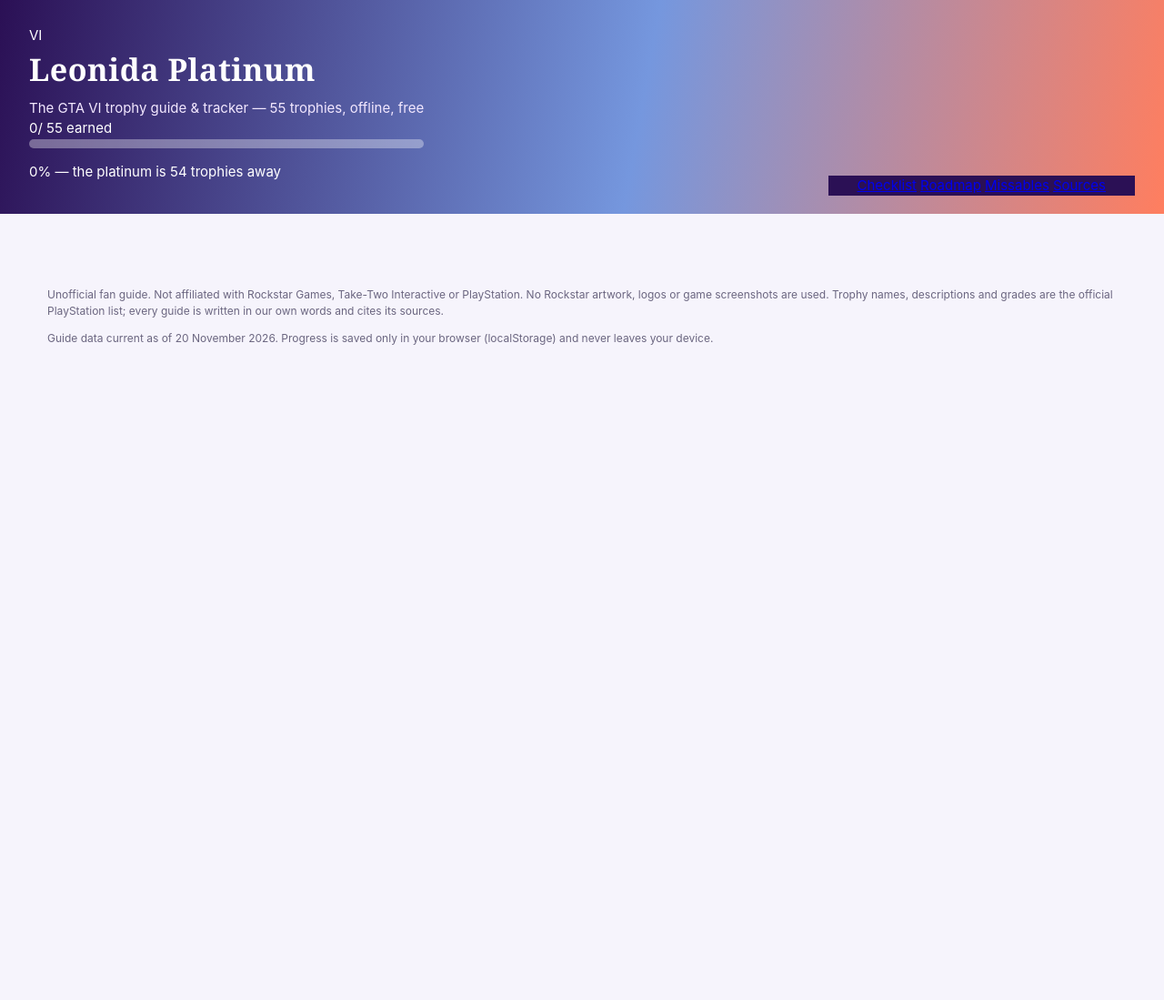
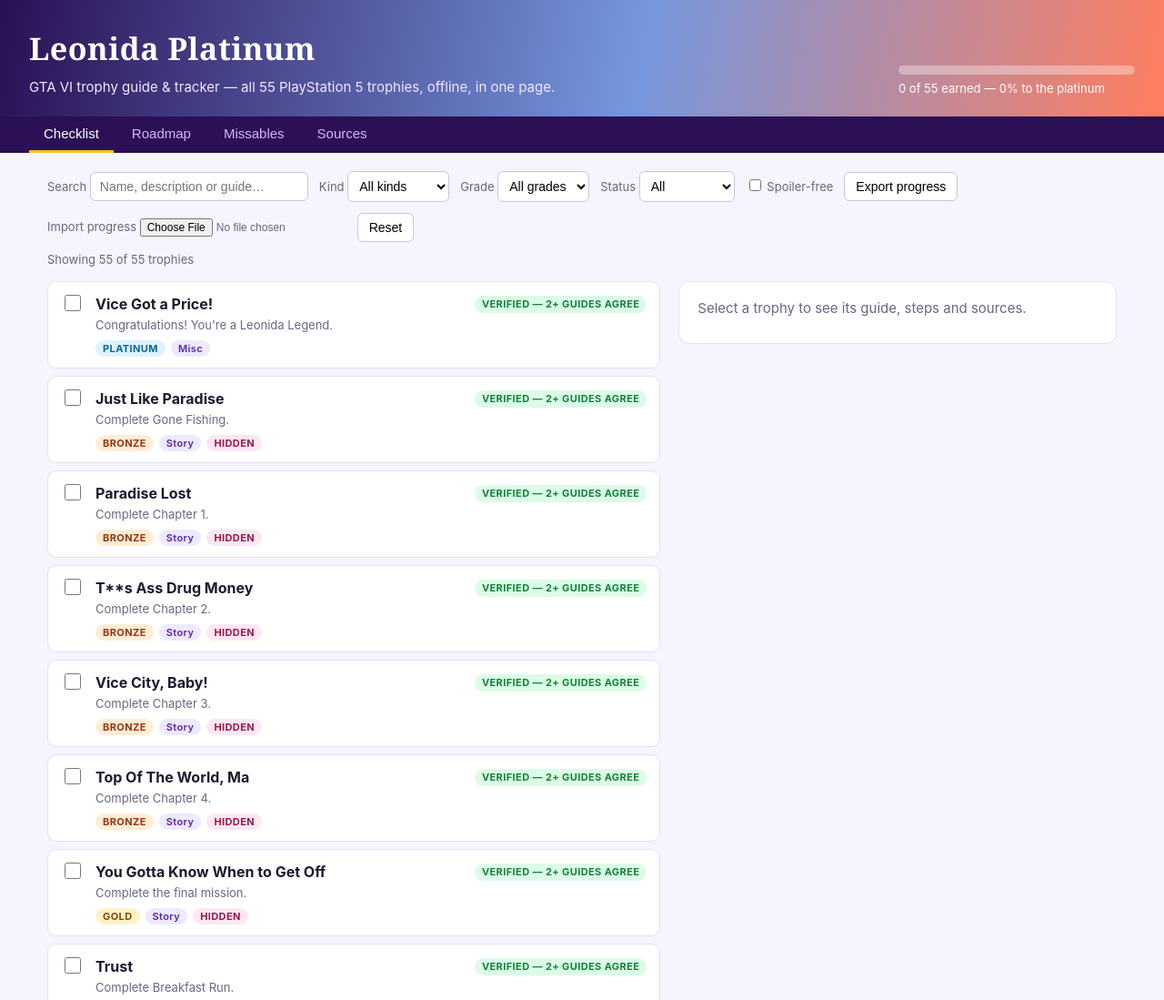
Before and after one commit to TURARY1024/gta6-trophy-guide-01, a plain HTML site: page app/index.html in a window 1280 px wide. Shown: the top 1099 px of the page at 91% size. Before the commit the page ends 800 px from the top, so only its background shows below. Drawn offline with Linux system fonts and the light colour scheme.

Commit message:
Add files via upload

```diff
--- a/app/index.html
+++ b/app/index.html
@@ -4,40 +4,75 @@
 <meta charset="utf-8">
 <meta name="viewport" content="width=device-width, initial-scale=1">
 <title>Leonida Platinum — GTA VI Trophy Guide &amp; Tracker</title>
-<meta name="description" content="An offline guide and tracker for all 55 Grand Theft Auto VI trophies on PlayStation 5: checklist, roadmap, missables and cited guides.">
 <link rel="stylesheet" href="css/style.css">
 </head>
 <body>
 <header class="masthead">
-  <div class="masthead-inner">
-    <div class="brand">
-      <span class="brand-mark" aria-hidden="true">VI</span>
-      <div>
-        <h1>Leonida Platinum</h1>
-        <p class="tagline">The GTA VI trophy guide &amp; tracker — 55 trophies, offline, free</p>
-      </div>
+  <div class="masthead-text">
+    <h1>Leonida Platinum</h1>
+    <p class="tagline">GTA VI trophy guide &amp; tracker — all 55 PlayStation 5 trophies, offline, in one page.</p>
+  </div>
+  <div class="progress" id="progress" aria-live="polite">
+    <div class="progress-bar"><span id="progressFill"></span></div>
+    <p id="progressText">Loading…</p>
+  </div>
+</header>
+<nav class="tabs" id="tabs" aria-label="Guide sections">
+  <button type="button" data-view="checklist" class="active">Checklist</button>
+  <button type="button" data-view="roadmap">Roadmap</button>
+  <button type="button" data-view="missables">Missables</button>
+  <button type="button" data-view="sources">Sources</button>
+</nav>
+<main id="main">
+  <section id="view-checklist" class="view">
+    <div class="controls">
+      <label class="search">Search <input id="search" type="search" placeholder="Name, description or guide…" autocomplete="off"></label>
+      <label>Kind
+        <select id="kind">
+          <option value="all">All kinds</option>
+          <option value="story">Story</option>
+          <option value="side">Side quests</option>
+          <option value="activities">Activities</option>
+          <option value="collectibles">Collectibles</option>
+          <option value="exploration">Exploration</option>
+          <option value="robberies">Robberies</option>
+          <option value="misc">Misc</option>
+        </select>
+      </label>
+      <label>Grade
+        <select id="grade">
+          <option value="all">All grades</option>
+          <option value="platinum">Platinum</option>
+          <option value="gold">Gold</option>
+          <option value="silver">Silver</option>
+          <option value="bronze">Bronze</option>
+        </select>
+      </label>
+      <label>Status
+        <select id="status">
+          <option value="all">All</option>
+          <option value="earned">Earned</option>
+          <option value="remaining">Remaining</option>
+        </select>
+      </label>
+      <label class="spoilers"><input id="spoilers" type="checkbox"> Spoiler-free</label>
+      <button id="export" type="button">Export progress</button>
+      <label class="import">Import progress <input id="import" type="file" accept="application/json"></label>
+      <button id="reset" type="button">Reset</button>
     </div>
-    <div class="progress-block" id="progressBlock" aria-live="polite">
-      <div class="progress-count"><span id="earnedCount">0</span><span class="of">/ 55 earned</span></div>
-      <div class="progress-bar" role="progressbar" aria-label="Trophies earned" aria-valuemin="0" aria-valuemax="55" aria-valuenow="0" id="progressBar"><span id="progressFill"></span></div>
-      <p class="progress-sub" id="progressSub">0% — the platinum is 54 trophies away</p>
+    <p id="countLine" class="count-line"></p>
+    <div class="layout">
+      <div class="list" id="list" role="list"></div>
+      <aside class="detail" id="detail" aria-live="polite"></aside>
     </div>
-  </div>
-  <nav class="tabs" aria-label="Sections">
-    <a href="#/" data-nav="checklist">Checklist</a>
-    <a href="#/roadmap" data-nav="roadmap">Roadmap</a>
-    <a href="#/missables" data-nav="missables">Missables</a>
-    <a href="#/sources" data-nav="sources">Sources</a>
-  </nav>
-</header>
-
-<main id="view" class="view"></main>
-
-<footer class="colophon">
-  <p>Unofficial fan guide. Not affiliated with Rockstar Games, Take-Two Interactive or PlayStation. No Rockstar artwork, logos or game screenshots are used. Trophy names, descriptions and grades are the official PlayStation list; every guide is written in our own words and cites its sources.</p>
-  <p>Guide data current as of 20 November 2026. Progress is saved only in your browser (localStorage) and never leaves your device.</p>
+  </section>
+  <section id="view-roadmap" class="view" hidden></section>
+  <section id="view-missables" class="view" hidden></section>
+  <section id="view-sources" class="view" hidden></section>
+</main>
+<footer>
+  <p>Unofficial fan guide — not affiliated with Rockstar Games, Take-Two Interactive or PlayStation. No Rockstar artwork, logos or game screenshots are used. Trophy names, descriptions and grades are the official PlayStation list. Progress is saved only in this browser.</p>
 </footer>
-
 <script type="module" src="js/main.js"></script>
 </body>
 </html>
```
